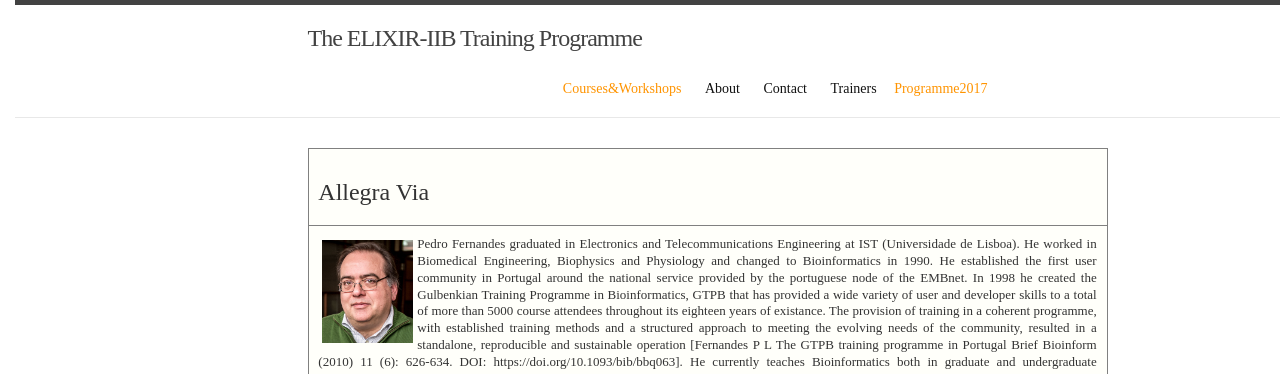
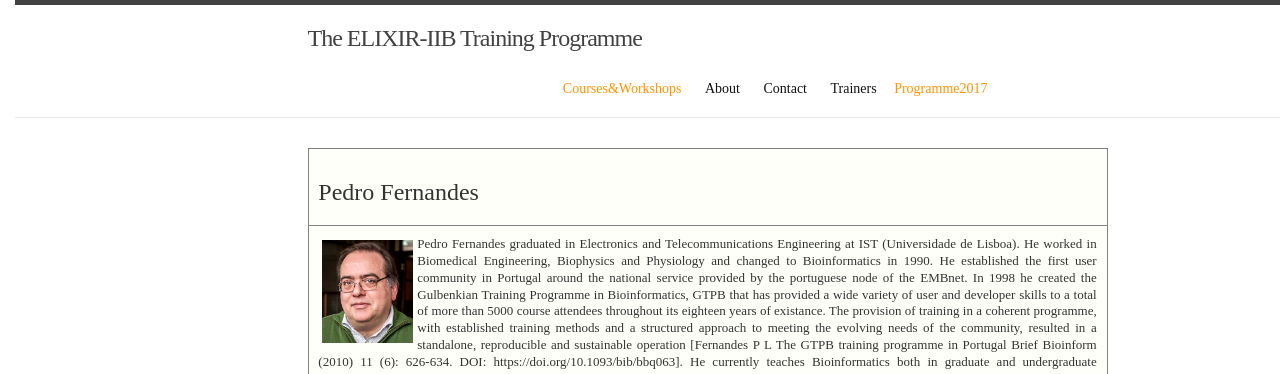
Before and after one commit to ELIXIR-IIB-training/website, a Jekyll site: the page built from instructors/pedro_fernandes.html, in a window 1280 px wide. Shown: the top 374 px of the page. Built offline with Jekyll 4.4.1, drawn with Linux system fonts in a browser that asks for light colours; nearby versions of some CDN libraries; some web fonts are replaced.

Commit message:
Correct name

```diff
--- a/instructors/pedro_fernandes.html
+++ b/instructors/pedro_fernandes.html
@@ -30,7 +30,7 @@ layout: default
     <div class="table">
         <table width="800" align="center">
 	    <tr><td>
-	    <h3>Allegra Via</h3>
+	    <h3>Pedro Fernandes</h3>
 	    <tr>
 	        <td>
     		    <div class="course">
```
